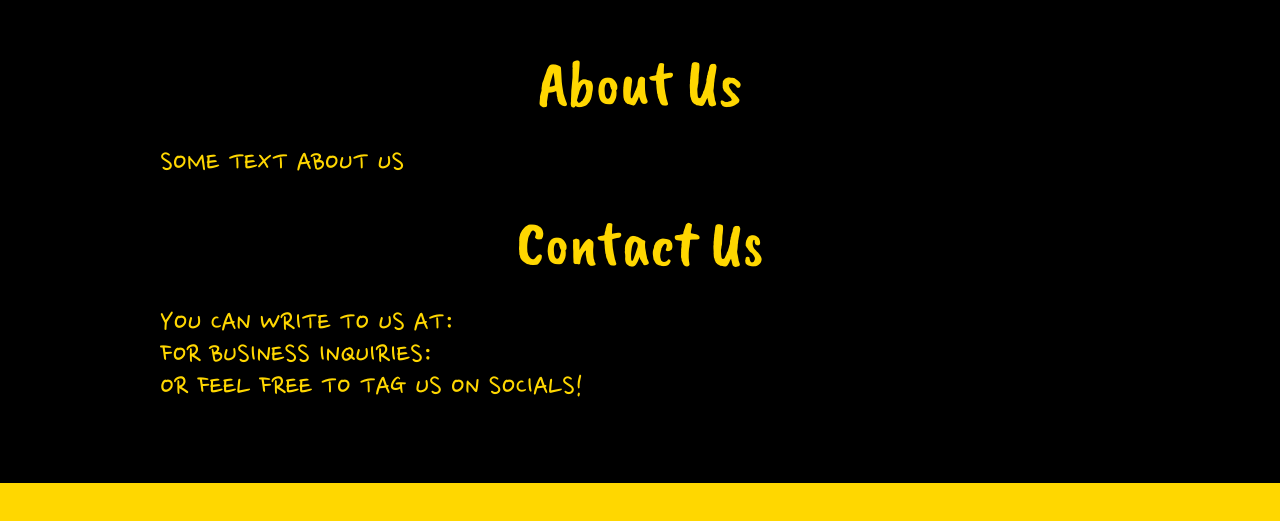
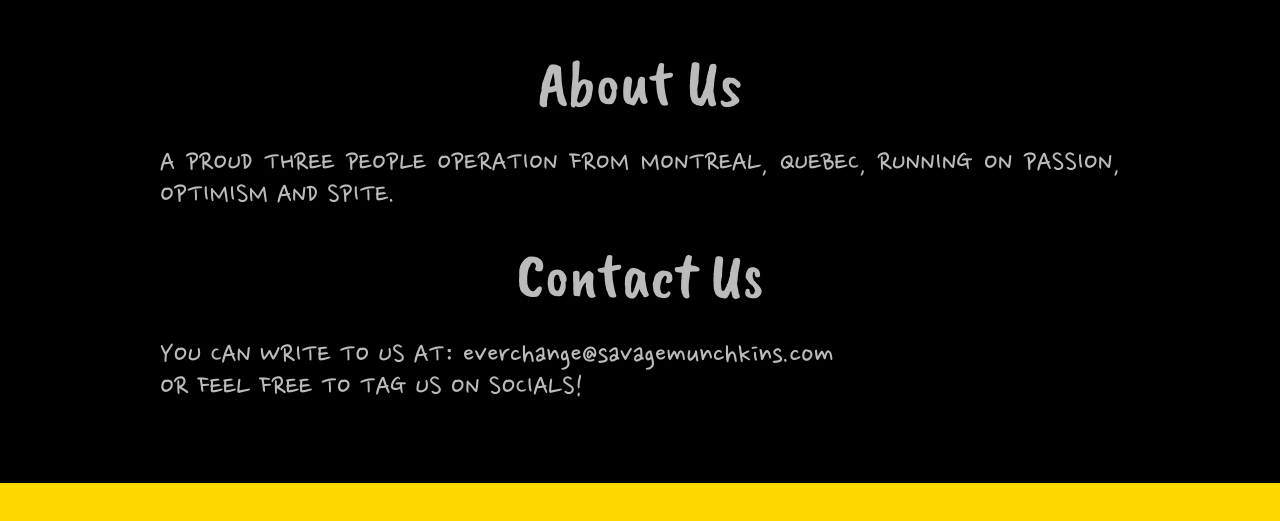
Before and after one commit to EzraShtanko/evc_website, a plain HTML site: page index.html in a window 1280 px wide. Shown: the part 5169-5690 px from the top of the page. Drawn offline with nearby package versions, Linux system fonts and the light colour scheme; a script that the page names is missing.

Commit message:
switched main color text to #bbb from gold

```diff
--- a/index.html
+++ b/index.html
@@ -172,12 +172,12 @@
     </article>
     <article>
       <h2>About Us</h2>
-      <p>SOME TEXT ABOUT US</p>
+      <p>A PROUD THREE PEOPLE OPERATION FROM MONTREAL, QUEBEC, RUNNING ON PASSION, OPTIMISM AND SPITE.</p>
     </article>
     <article>
       <h2>Contact Us</h2>
-      <p>YOU CAN WRITE TO US AT:</p>
-      <p>FOR BUSINESS INQUIRIES:</p>
+      <p>YOU CAN WRITE TO US AT: everchange@savagemunchkins.com</p>
+      <!-- <p>FOR BUSINESS INQUIRIES: </p> -->
       <p>OR FEEL FREE TO TAG US ON SOCIALS!</p>
     </article>
   </main>
--- a/main.css
+++ b/main.css
@@ -162,7 +162,8 @@ main {
   text-align  : justify;
 
   display     : block;
-  color       : gold;
+  /* color       : gold; */
+  color       : #bbb;
   margin      : 80% auto 0 auto;
   max-width   : 30em;
 }
```
